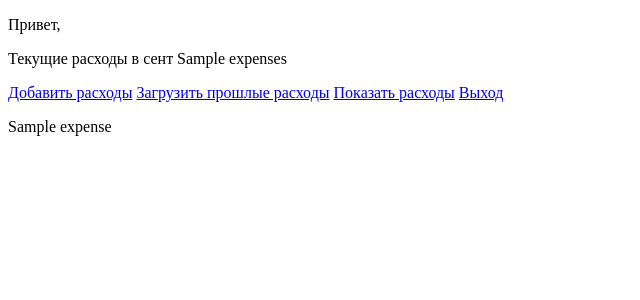
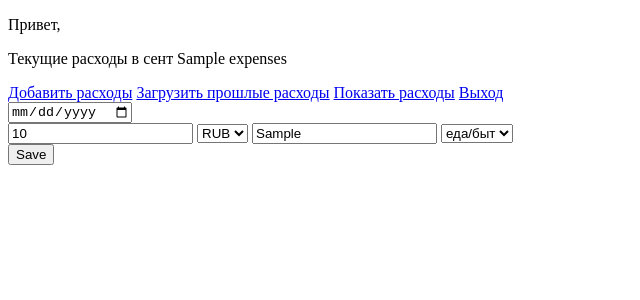
Before and after one commit to ro-ma-sh-ka/family_budget, a Django app: template budget_db/templates/budget_db/delete_expense.html in a window 1280 px wide. Shown: the top 300 px of the page, without its empty margins (0-640 px from the left). Run offline with Django 4.2, Linux system fonts and the light colour scheme; the template is opened without the code that fills it: most values are stand-ins (such as "Sample title", 1, 10 or a date in 2020).

Commit message:
edit and delete templates improved

```diff
--- a/budget_db/templates/budget_db/delete_expense.html
+++ b/budget_db/templates/budget_db/delete_expense.html
@@ -1,4 +1,19 @@
 {% extends 'budget_db/base.html' %}
 {% block content %}
-  <p>{{ expense }}</p>
+    <form action="" method="post">
+        <input type="date" name="expense_date" value="{{ expense.date }}"><br>
+        <input type="number" name="expense_sum" value="{{ expense.total }}">
+        <select name="expenses_currency" size="1" value="{{ expense.currency }}">
+            <option>RUB</option>
+            <option>GEL</option>
+            <option>USD</option>
+            <option>EUR</option>
+        </select>
+        <input type="text" name="expense_description" value="{{ expense.what_is }}">
+        <select name="expense_section", value="{{ expense.section }}">
+            <option>еда/быт</option>
+            <option>проезд</option>
+        </select><br>
+        <input type="submit" name="expense_send" value="Save">
+    </form>
 {% endblock%}
--- a/budget_db/views.py
+++ b/budget_db/views.py
@@ -29,12 +29,12 @@ def add_expenses_view(request):
 
 
 def delete_expense_view(request, pk):
-    expense = Budget.objects.filter(pk=pk)
+    expense = Budget.objects.get(id=pk)
     return render(request, 'budget_db/delete_expense.html', {'expense': expense})
 
 
 def update_expense_view(request, pk):
-    expense = Budget.objects.filter(pk=pk)
+    expense = Budget.objects.get(id=pk)
     return render(request, 'budget_db/update_expense.html', {'expense': expense})
 
 
```
Also changed, not shown: budget_db/templates/budget_db/show_expenses.html (+9 -9 lines), budget_db/templates/budget_db/update_expense.html (+16 -0 lines).
